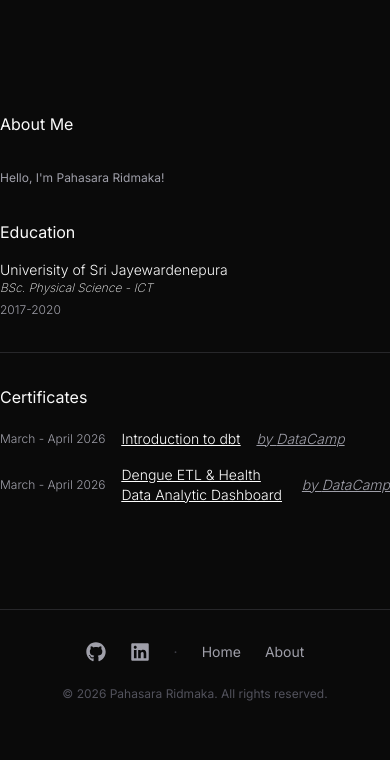
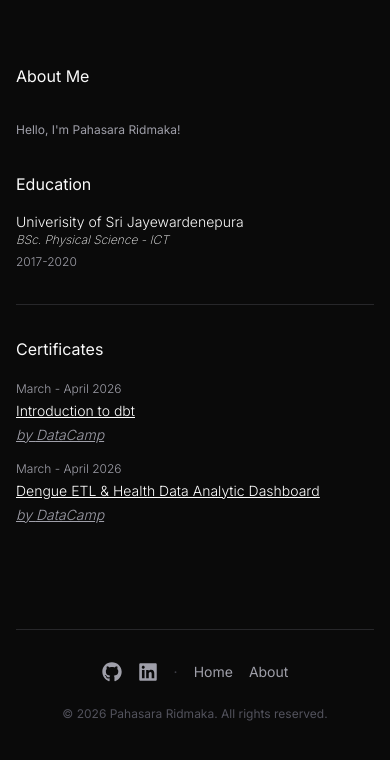
Before and after one commit to pahasara-ridmaka/portfolio-v2, a Next.js app: page /about in a window 390 px wide. Shown: the top 760 px of the page. Built offline with nearby package versions, Linux system fonts and the light colour scheme.

Commit message:
feat: enhance mobile responsiveness with layout adjustments and improved touch targets

```diff
--- a/app/about/page.tsx
+++ b/app/about/page.tsx
@@ -62,14 +62,14 @@ function AboutPage() {
         {certificates.map((cert, index) => (
           <motion.div
             key={index}
-            className="font-light flex flex-row gap-4 items-center justify-start text-zinc-400 text-sm py-2 transition-colors duration-200 hover:bg-zinc-800/30 rounded-lg px-2 -mx-2"
+            className="font-light flex flex-col sm:flex-row gap-1 sm:gap-4 items-start sm:items-center justify-start text-zinc-400 text-sm py-2 transition-colors duration-200 hover:bg-zinc-800/30 rounded-lg px-2 -mx-2"
             variants={slideUp}
             whileHover={{ x: 4 }}
             transition={{ duration: 0.2 }}
           >
             <span className="text-xs whitespace-nowrap">{cert.date}</span>
-            <div className="flex-1 flex flex-row gap-4 items-center justify-start">
-              <p className="text-white underline">
+            <div className="flex-1 flex flex-col sm:flex-row gap-1 sm:gap-4 items-start sm:items-center justify-start">
+              <p className="text-white underline break-words">
                 <Link href={cert.href}>{cert.title}</Link>
               </p>
               <p className="italic underline whitespace-nowrap">
--- a/app/globals.css
+++ b/app/globals.css
@@ -120,13 +120,23 @@
   * {
     @apply border-border outline-ring/50;
     }
-  body {
-    @apply bg-background text-foreground;
-    }
   html {
     @apply font-sans;
     scroll-behavior: smooth;
+    /* Prevent iOS auto font-size adjustment on orientation change */
+    -webkit-text-size-adjust: 100%;
+    text-size-adjust: 100%;
     }
+  body {
+    @apply bg-background text-foreground;
+    overscroll-behavior-y: none;
+    }
+  /* Improve touch targets on mobile */
+  button,
+  a,
+  [role="button"] {
+    touch-action: manipulation;
+  }
 }
 
 /* Custom scrollbar */
--- a/app/layout.tsx
+++ b/app/layout.tsx
@@ -9,17 +9,18 @@ const inter = Inter({ subsets: ["latin"], variable: "--font-sans" });
 export const metadata = {
   title: "Portfolio",
   description: "Personal Developer Portfolio",
-  viewport: {
-    width: "device-width",
-    initialScale: 1,
-    maximumScale: 1,
-  },
+};
+
+export const viewport = {
+  width: "device-width",
+  initialScale: 1,
+  maximumScale: 1,
 };
 
 export default function RootLayout({ children }: { children: React.ReactNode }) {
   return (
     <html lang="en" className={`${inter.variable} scroll-smooth`}>
-      <body className="min-h-screen bg-background text-foreground antialiased selection:bg-accent selection:text-white overflow-x-hidden dark max-w-xl mx-auto mt-28">
+      <body className="min-h-screen bg-background text-foreground antialiased selection:bg-accent selection:text-white overflow-x-hidden dark max-w-xl mx-auto px-4 sm:px-6 mt-16 sm:mt-28">
         <AnimatedTemplate>
           {children}
           <Footer />
--- a/components/common/Footer.tsx
+++ b/components/common/Footer.tsx
@@ -22,7 +22,7 @@ function Footer() {
         variants={slideUp}
       >
         {/* Social & nav links */}
-        <div className="flex items-center gap-6 text-sm">
+        <div className="flex flex-wrap items-center justify-center gap-4 sm:gap-6 text-sm">
           <Link
             href="https://github.com/pahasara-ridmaka"
             target="_blank"
--- a/components/sections/home/HeroSection.tsx
+++ b/components/sections/home/HeroSection.tsx
@@ -59,7 +59,7 @@ function HeroSection() {
       animate="visible"
     >
       {/* Header row */}
-      <div className="flex justify-between items-start">
+      <div className="flex flex-wrap justify-between items-start gap-3">
         <motion.div className="flex flex-col items-end" variants={slideUp}>
           <h2 className="text-sm font-bold">
             <span>
@@ -93,7 +93,7 @@ function HeroSection() {
         </motion.p>
 
         <motion.div
-          className="mt-4 gap-4 flex flex-row items-center justify-start"
+          className="mt-4 gap-4 flex flex-wrap flex-row items-center justify-start"
           variants={slideUp}
         >
           <Button
@@ -115,7 +115,7 @@ function HeroSection() {
   {projects.map((project, index) => (
     <motion.div
       key={index}
-      className="mt-8 font-light flex flex-row gap-4 items-center justify-between text-zinc-400 text-sm"
+      className="mt-8 font-light flex flex-col sm:flex-row gap-2 sm:gap-4 sm:items-center sm:justify-between text-zinc-400 text-sm"
       variants={slideUp}
     >
       <span className="text-xs whitespace-nowrap">{project.date}</span>
@@ -125,13 +125,13 @@ function HeroSection() {
         </p>
         <p>{project.description}</p>
 
-        <div className="mt-4 flex flex-row gap-4">
+        <div className="mt-4 flex flex-col sm:flex-row gap-4 w-full sm:w-auto">
           {/* Wrap all images with PhotoProvider */}
           <PhotoProvider>
             {project.images.map((img, imgIndex) => (
               <PhotoView key={imgIndex} src={img}>
                 <motion.div
-                  className="w-48 h-32 rounded-lg overflow-hidden bg-zinc-800 cursor-pointer"
+                  className="w-full sm:w-48 h-40 sm:h-32 rounded-lg overflow-hidden bg-zinc-800 cursor-pointer"
                   variants={cardHover}
                   initial="rest"
                   whileHover="hover"
```
Also changed, not shown: app/page.tsx (+2 -5 lines).
